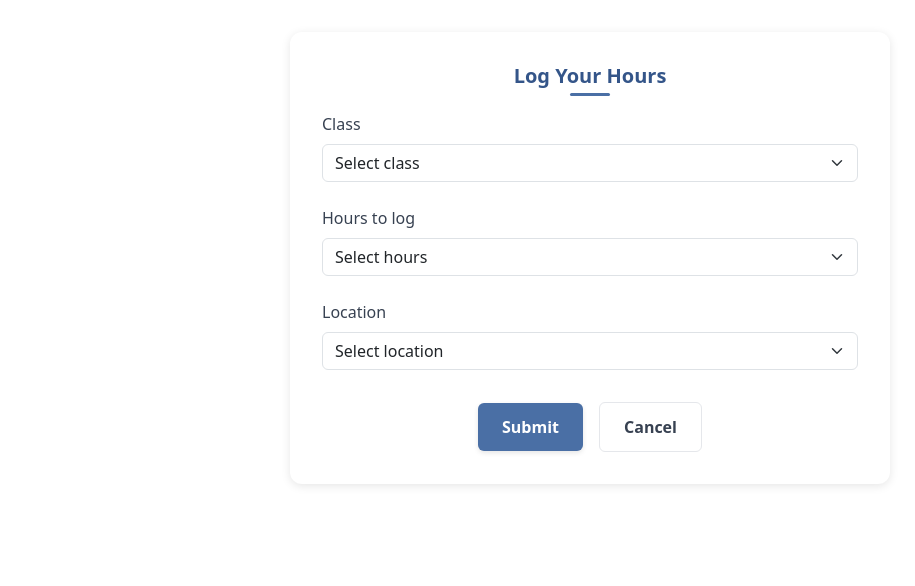
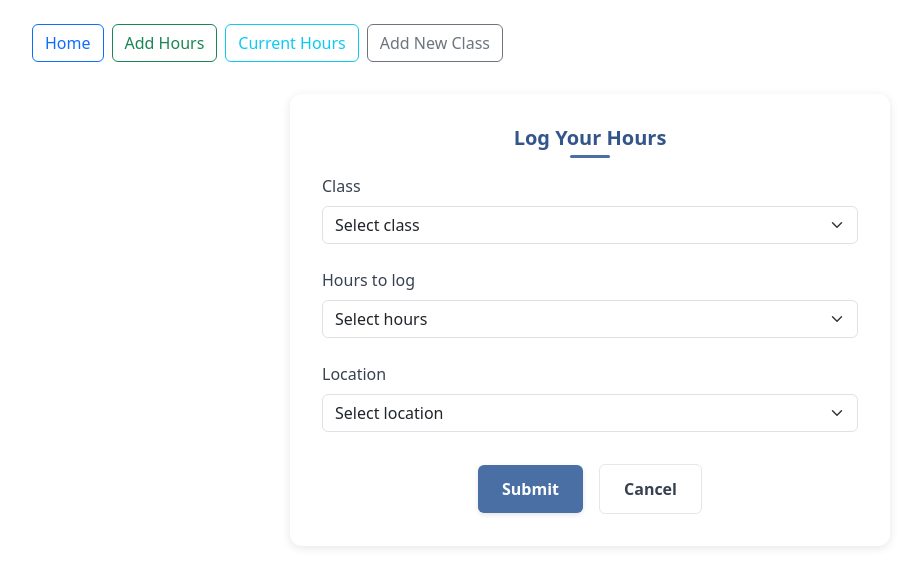
Before and after one commit to Sharion2023/Homeschool-Tracker-App, a React (Create React App) app: page /AddHours in a window 1280 px wide. Shown: the top 586 px of the page, without its empty margins (50-965 px from the left). Built offline with nearby package versions, Linux system fonts and the light colour scheme.

Commit message:
Nav bar added

```diff
--- a/src/Components/AddHours.js
+++ b/src/Components/AddHours.js
@@ -1,5 +1,6 @@
 import { useState } from "react";
 import Button from "react-bootstrap/Button";
+import Nav from "./Nav";
 
 export default function AddHours({
   addHours,
@@ -31,6 +32,8 @@ export default function AddHours({
   };
 
   return (
+    <>
+      <Nav />
       <form className="hours-form">
         <h3 className="hours-form-title">Log Your Hours</h3>
 
@@ -89,42 +92,6 @@ export default function AddHours({
           </button>
         </div>
       </form>
-    // <form className="text-center">
-    //   <div className="hours-display">
-    //     <select
-    //       class="custom-select custom-select-lg mb-3"
-    //       value={addHours}
-    //       onChange={handleHoursChange}
-    //     >
-    //       <option selected>Hours to log</option>
-    //       <option value="1">1</option>
-    //       <option value="1.5">1.5</option>
-    //       <option value="2">2</option>
-    //       <option value="2.5">2.5</option>
-    //       <option value="3">3</option>
-    //       <option value="3">3.5</option>
-    //     </select>
-    //   </div>
-
-    //   <div className="form-group">
-    //     <select
-    //       class="custom-select custom-select-lg mb-3"
-    //       value={location}
-    //       onChange={handleLocationChange}
-    //     >
-    //       <option selected>Location</option>
-    //       <option value="Home">Home Location</option>
-    //       <option value="Other">Other</option>
-    //     </select>
-    //   </div>
-
-    //   <input
-    //     class="btn btn-primary"
-    //     type="submit"
-    //     value="Submit"
-    //     onSubmit={handleSubmit}
-    //   ></input>
-    //   <Button>My Button</Button>
-    // </form>
+    </>
   );
 }
--- a/src/Components/AddNewClass.js
+++ b/src/Components/AddNewClass.js
@@ -1,5 +1,11 @@
+import Nav from "./Nav";
+
 export default function AddNewClass() {
   return (
+    <>
+      <div>
+        <Nav />
+      </div>
       <form className="hours-form">
         <h3 className="hours-form-title">Add Your New Class Here</h3>
 
@@ -27,5 +33,6 @@ export default function AddNewClass() {
 
         <input class="btn btn-primary" type="submit" value="Submit"></input>
       </form>
+    </>
   );
 }
--- a/src/Components/CurrentHours.js
+++ b/src/Components/CurrentHours.js
@@ -2,15 +2,14 @@ import React, { useState } from "react";
 import AddHours from "./AddHours";
 import { Container } from "react-bootstrap";
 import { Link } from "react-router-dom";
+import Nav from "./Nav";
 
 export default function CurrentHours() {
   const [current, setCurrentHours] = useState(0);
   return (
     <>
       <div>
-        <Link to="/" className="btn btn-secondary mb-3">
-          Home
-        </Link>
+        <Nav />
       </div>
       <Container>
         <div className="hours-display">
--- /dev/null
+++ b/src/Components/Nav.js
@@ -0,0 +1,20 @@
+import { Link } from "react-router-dom";
+
+export default function Nav() {
+  return (
+    <nav className="mb-4">
+      <Link className="btn btn-outline-primary me-2" to="/">
+        Home
+      </Link>
+      <Link className="btn btn-outline-success me-2" to="/AddHours">
+        Add Hours
+      </Link>
+      <Link className="btn btn-outline-info me-2" to="/CurrentHours">
+        Current Hours
+      </Link>
+      <Link className="btn btn-outline-secondary" to="/AddNewClass">
+        Add New Class
+      </Link>
+    </nav>
+  );
+}
```
Lines whose indentation alone changed are shown as unchanged.
